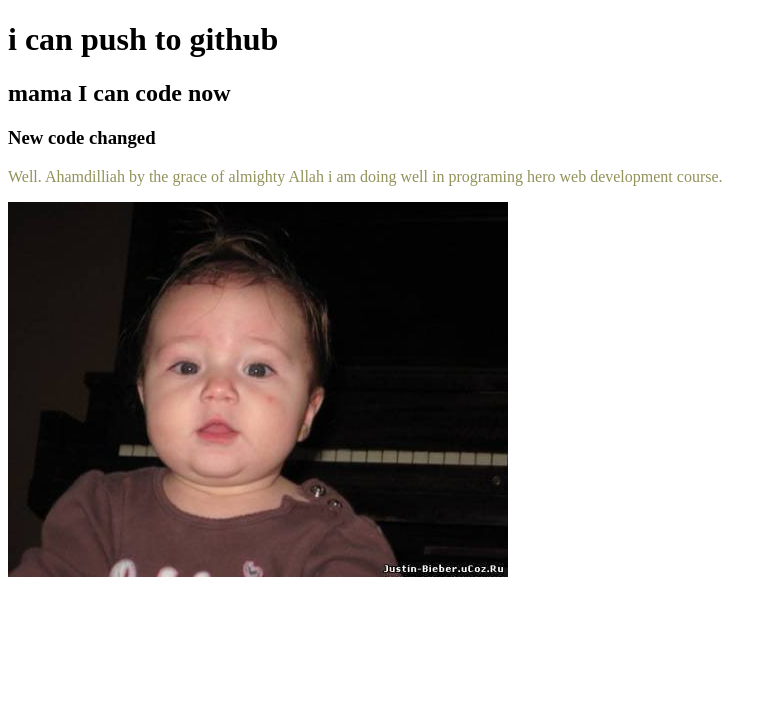
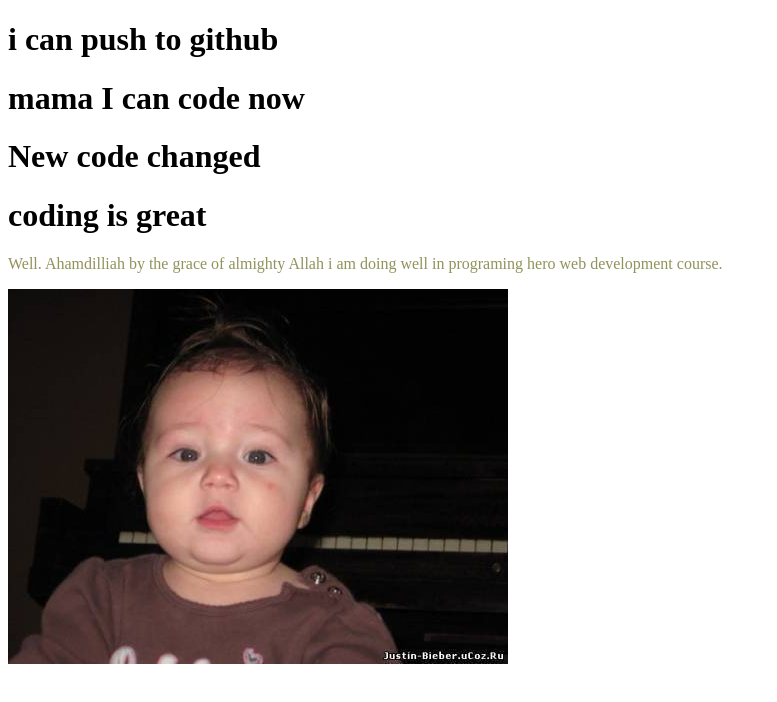
Before and after one commit to Shahriaralvi1/my-second-repo, a plain HTML site: page index.html in a window 1280 px wide. Shown: the whole page, without its empty margins (0-777 px from the left). Drawn offline with Linux system fonts and the light colour scheme.

Commit message:
minor-edit

```diff
--- a/index.html
+++ b/index.html
@@ -9,8 +9,9 @@
 <body>
     <h1>i can push to github</h1>
 
-    <h2>mama I can code now</h2>
-    <h3>New code changed</h3>
+    <h1>mama I can code now</h2>
+    <h1>New code changed</h3>
+    <h1>coding is great</h1>
 
     <p style="color:rgb(146, 146, 91) ;">Well. Ahamdilliah by the grace of almighty Allah i am doing well in <span style="border-radius:50px; margin: 0%;height: 30px;width:600;">programing hero web development course.</span></p>
     <img src="baby.jpg" alt="picture of a small baby...">
```
